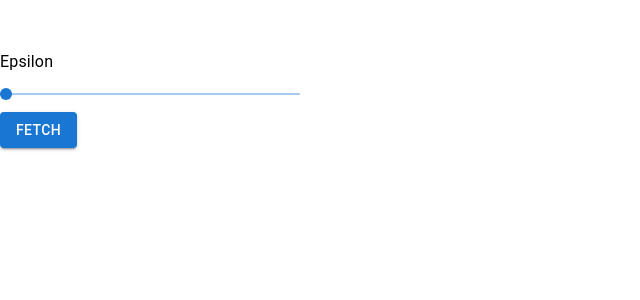
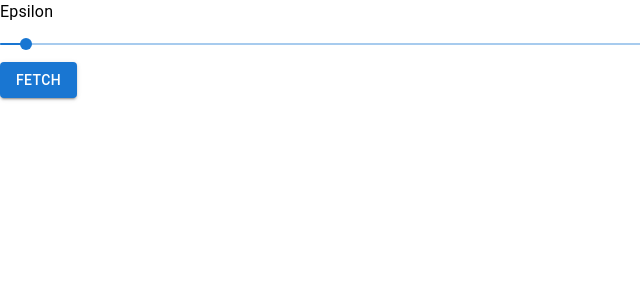
Before and after one commit to ncheungg/DEEP-LEARNING-SECURITY-TOOLS-REPOSITORY, a Next.js app: page /demo in a window 1280 px wide. Shown: the top 300 px of the page, without its empty margins (0-640 px from the left). Built offline with nearby package versions, Linux system fonts and the light colour scheme.

Commit message:
- fixes
- completely commented out everything in the node_modules/three-stdlib/utils/BufferGeometryUtils.js code and it somehow fixed the 3D

```diff
--- a/package.json
+++ b/package.json
@@ -24,7 +24,6 @@
     "@types/node": "18.11.18",
     "@types/react": "18.0.27",
     "@types/react-dom": "18.0.10",
-    "@types/three": "^0.149.0",
     "antd": "^5.2.1",
     "chartjs-adapter-date-fns": "^3.0.0",
     "eslint": "8.32.0",
@@ -36,10 +35,10 @@
     "react-highlight-words": "^0.20.0",
     "recoil": "^0.7.7",
     "styled-components": "^5.3.6",
-    "three": "^0.150.1",
     "typescript": "4.9.4"
   },
   "devDependencies": {
-    "@types/react-highlight-words": "^0.16.4"
+    "@types/react-highlight-words": "^0.16.4",
+    "@types/styled-components": "^5.1.26"
   }
 }
--- a/src/pages/demo/index.tsx
+++ b/src/pages/demo/index.tsx
@@ -115,7 +115,7 @@ export const Demo = () => {
 
   return (
     <>
-      <Box width={300} style={{ marginTop: 50 }}>
+      <div>
         <Typography gutterBottom>Epsilon</Typography>
         <Slider
           size="small"
@@ -131,7 +131,7 @@ export const Demo = () => {
         <Button variant="contained" onClick={fetchUrls}>
           Fetch
         </Button>
-      </Box>
+      </div>
 
       {isLoading && <CircularProgress />}
 
```
Also changed, not shown: 1 other file (tests, documents, lock files or other folders).
